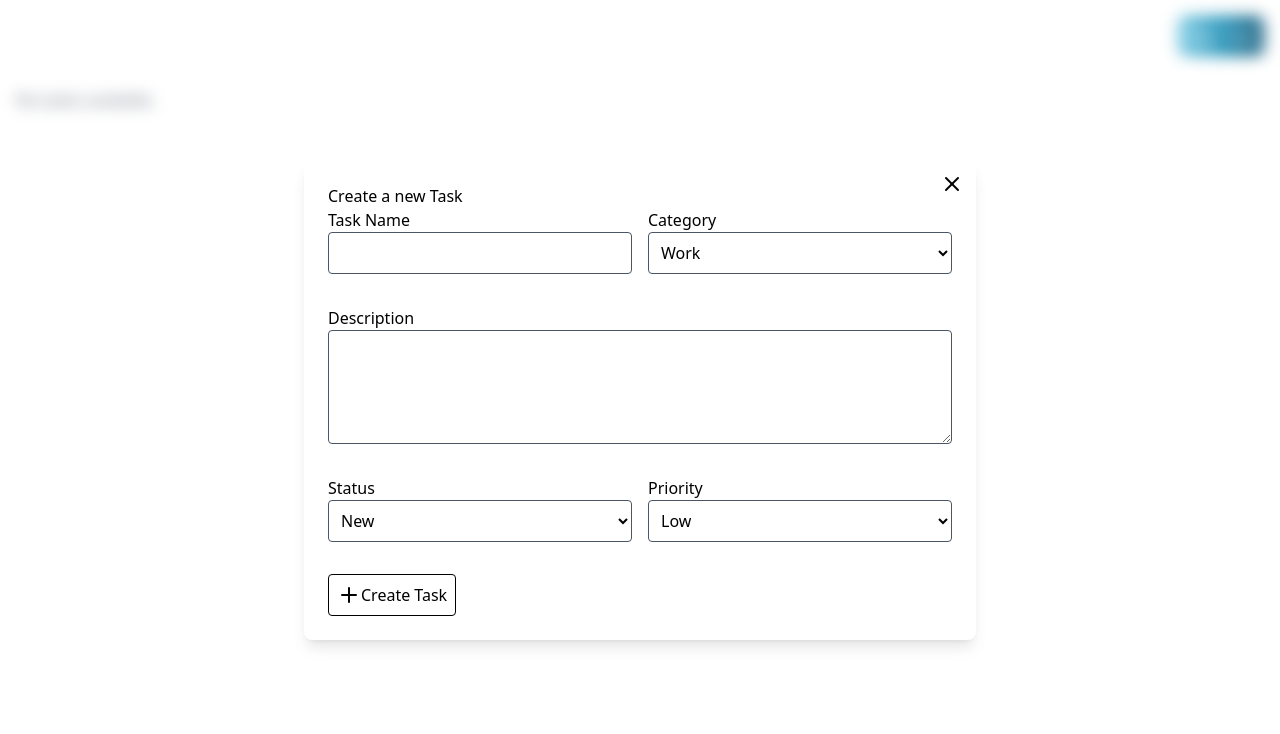
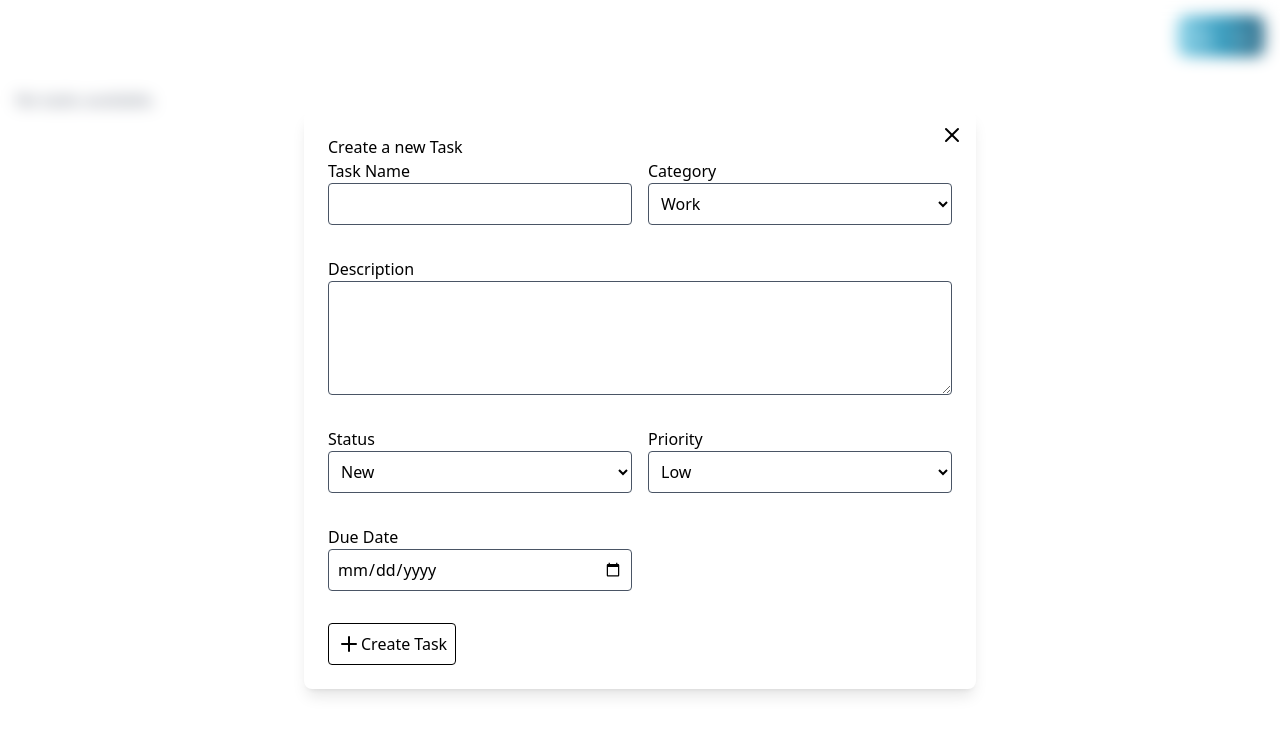
Before and after one commit to Jersey276/task-manager, a React (Vite) app: page / in a window 1280 px wide. Both pictures are taken after a click on the button "New Task". Shown: the top 734 px of the page. Built offline with nearby package versions, Linux system fonts and the light colour scheme.

Commit message:
add expire date on form + display

```diff
--- a/package.json
+++ b/package.json
@@ -12,6 +12,7 @@
   "dependencies": {
     "@tailwindcss/vite": "^4.1.17",
     "class-variance-authority": "^0.7.1",
+    "dayjs": "^1.11.19",
     "lucide-react": "^0.553.0",
     "react": "^19.2.0",
     "react-dom": "^19.2.0",
--- /dev/null
+++ b/src/components/date-diff.tsx
@@ -0,0 +1,15 @@
+import dayjs from "dayjs";
+import relativeTime from "dayjs/plugin/relativeTime";
+import { ClockIcon } from "lucide-react";
+
+dayjs.extend(relativeTime);
+
+// display difference between date and today's date in human readable format (using dayjs)
+export default function DateDiff(date: Date) {
+  return (
+    <div>
+      <ClockIcon className="inline h-4 mr-1 mb-1" />
+      <span>{dayjs(date).fromNow()}</span>
+    </div>
+  );
+}
--- a/src/components/task-form.tsx
+++ b/src/components/task-form.tsx
@@ -41,6 +41,9 @@ export default function TaskForm({
     const name = (e.target as any).taskName.value as string;
     const description = (e.target as any).description.value as string;
     const category = (e.target as any).category.value as any;
+    const expiresAt = (e.target as any).expiresAt.value
+      ? new Date((e.target as any).expiresAt.value)
+      : null;
     const status = (e.target as any).status.value as any;
     const priority = (e.target as any).priority.value as any;
 
@@ -48,6 +51,7 @@ export default function TaskForm({
       id: taskToEdit ? taskToEdit.id : Date.now(),
       name,
       category,
+      expiresAt,
       description,
       status,
       priority,
@@ -133,6 +137,18 @@ export default function TaskForm({
                   defaultSelected={taskToEdit?.priority}
                 />
               </div>
+              <div>
+                <FormInput
+                  label="Due Date"
+                  name="expiresAt"
+                  type="date"
+                  defaultValue={
+                    taskToEdit?.expiresAt
+                      ? taskToEdit.expiresAt.toISOString().split("T")[0]
+                      : ""
+                  }
+                />
+              </div>
               <div className="col-span-2">
                 <button className="flex border rounded p-2" type="submit">
                   <PlusIcon /> {taskToEdit ? "Save Changes" : "Create Task"}
--- a/src/components/task-item.tsx
+++ b/src/components/task-item.tsx
@@ -1,5 +1,6 @@
 import { PencilIcon, TrashIcon } from "lucide-react";
 import TaskPriorityDisplay from "./task-priority-display";
+import DateDiff from "./date-diff";
 
 export default function TaskListItem(
   items: any[],
@@ -41,6 +42,9 @@ export default function TaskListItem(
           </div>
           <div className="flex flex-row justify-between px-2 py-1">
             <span className="px-2 py-1">{item.status}</span>
+            <span className="px-2 py-1">
+              {item.expiresAt && DateDiff(new Date(item.expiresAt))}
+            </span>
             <TaskPriorityDisplay priority={item.priority} />
           </div>
         </div>
--- a/src/types/index.ts
+++ b/src/types/index.ts
@@ -2,6 +2,7 @@ export type Task = {
   id: number;
   name: string;
   category: TaskCategory;
+  expiresAt: Date | null;
   description: string;
   status: TaskStatus;
   priority: TaskPriority;
```
Also changed, not shown: 1 other file (tests, documents, lock files or other folders).
